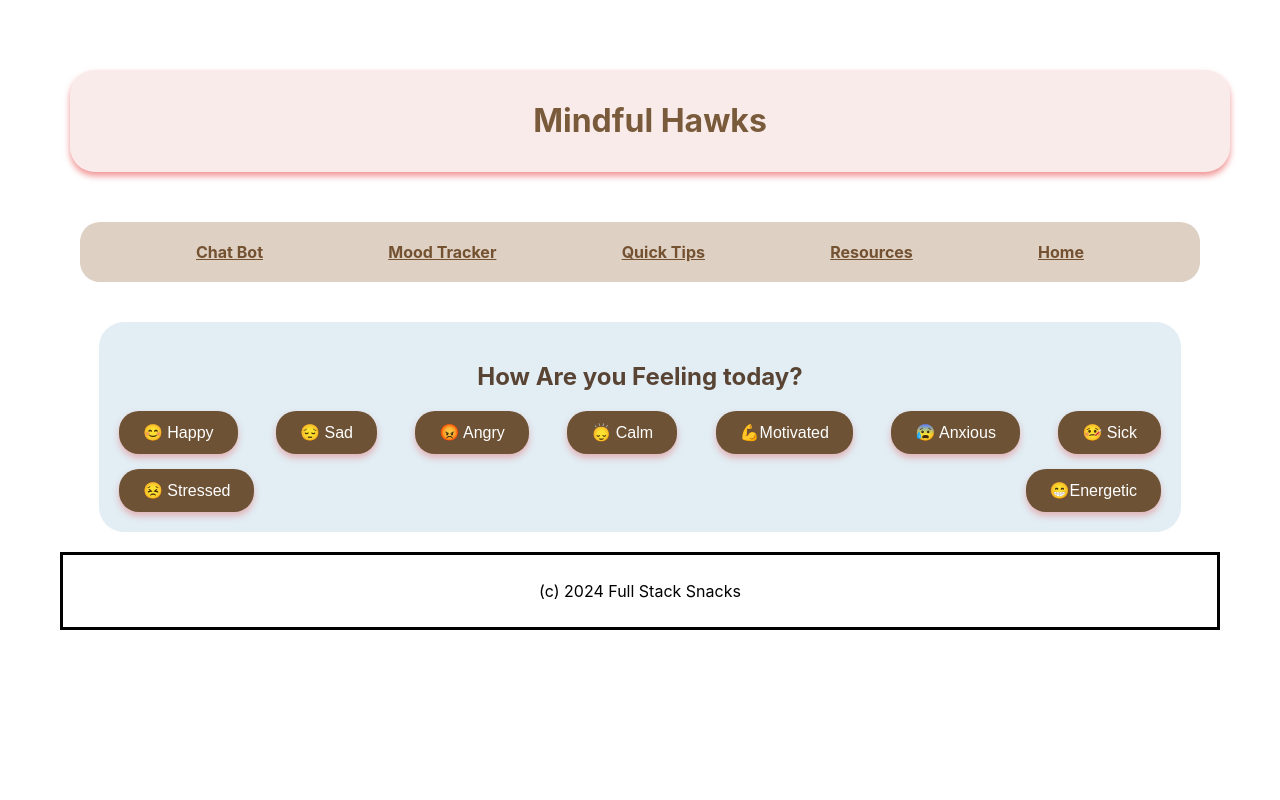
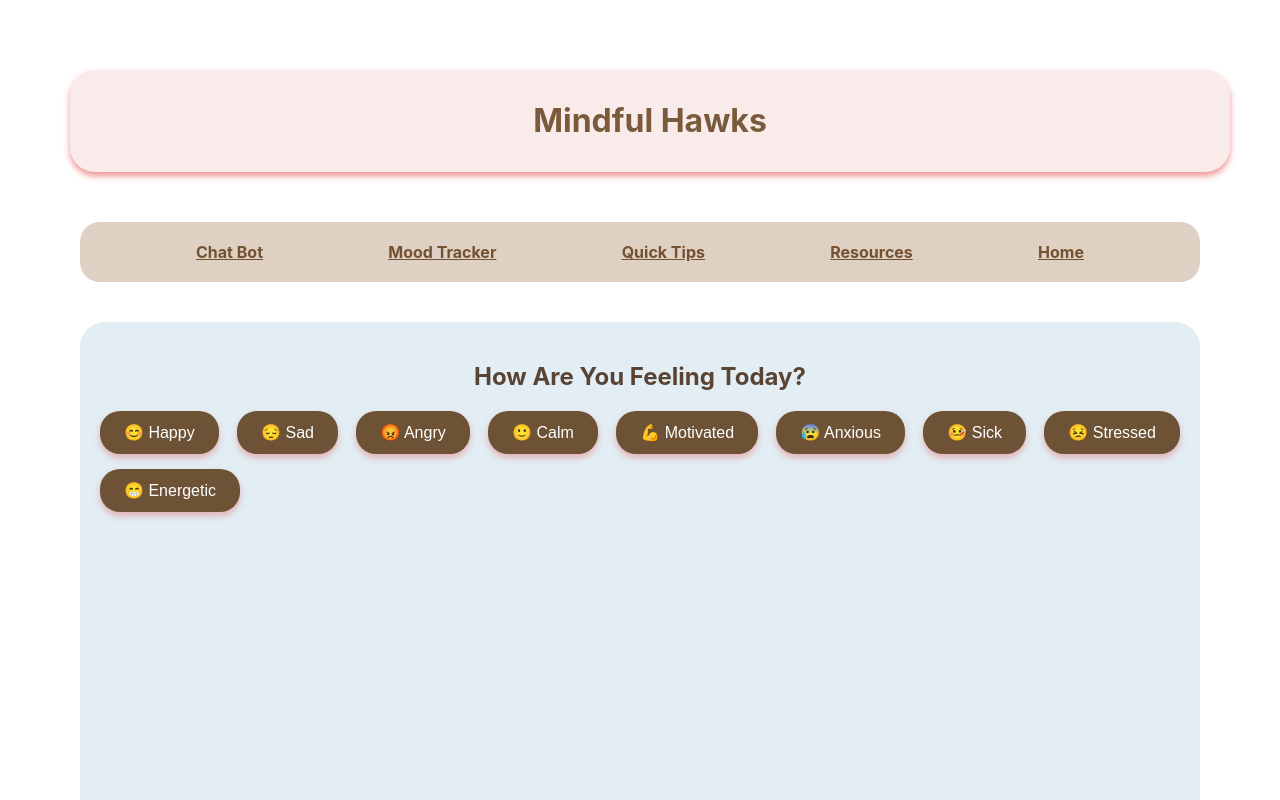
Before and after one commit to ayc325/lehigh-valley-hackathon, a React (Vite) app in the folder full_stack_snacks/: page /moodtracker in a window 1280 px wide. Shown: the top 800 px of the page. Built offline with nearby package versions, Linux system fonts and the light colour scheme.

Commit message:
merged mood insight and mood tracker into one

```diff
--- a/full_stack_snacks/src/components/MoodInsight.jsx
+++ /dev/null
@@ -1,76 +0,0 @@
-import React, { useState } from 'react';
-import { PieChart, Pie, Tooltip, Cell } from 'recharts';
-import MoodTracker from'./MoodTracker.jsx';
-
-
-const COLORS = [
-    "#FF5733", // Red-Orange
-    "#33FF57", // Green
-    "#3357FF", // Blue
-    "#F1C40F", // Yellow
-    "#8E44AD", // Purple
-    "#E67E22"  // Carrot Orange
-];
-
-const MoodInsight = () => {
-    // Local state to manage the counts
-    const [happyC, setHappyC] = useState(0);
-    const [sadC, setSadC] = useState(0);
-    const [angryC, setAngryC] = useState(0);
-    const [calmC, setCalmC] = useState(0);
-    const [motivatedC, setMotivatedC] = useState(0);
-    const [anxiousC, setAnxiousC] = useState(0);
-    const [sickC, setSickC] = useState(0);
-    const [stressedC, setStressedC] = useState(0);
-    const [energeticC, setEnergeticC] = useState(0);
-
-    // You can either manually set these counts or retrieve them from another component
-    // Pass these setters to MoodTracker to update counts based on user interaction
-
-    const data = [
-        { name: 'Happy', value: happyC },
-        { name: 'Sad', value: sadC },
-        { name: 'Angry', value: angryC },
-        { name: 'Calm', value: calmC },
-        { name: 'Motivated', value: motivatedC },
-        { name: 'Anxious', value: anxiousC },
-        { name: 'Sick', value: sickC },
-        { name: 'Stressed', value: stressedC },
-        { name: 'Energetic', value: energeticC }
-    ];
-
-    return (
-        <div>
-            <MoodTracker
-                setHappyC={setHappyC}
-                setSadC={setSadC}
-                setAngryC={setAngryC}
-                setCalmC={setCalmC}
-                setMotivatedC={setMotivatedC}
-                setAnxiousC={setAnxiousC}
-                setSickC={setSickC}
-                setStressedC={setStressedC}
-                setEnergeticC={setEnergeticC}
-            />
-
-            <PieChart width = {400} height = {400}>
-                <Pie
-                    data={data}
-                    cx={200}
-                    cy={200}
-                    outerRadius = {150}
-                    fill="#8884d8"
-                    dataKey = "value"
-                    label
-                >
-                    {data.map((entry, index) => (
-                        <Cell key={`cell-${index}`} fill={COLORS[index % COLORS.length]} />
-                    ))}
-                </Pie>
-                <Tooltip />
-            </PieChart>
-        </div>
-    );
-}
-
-export default MoodInsight;
--- a/full_stack_snacks/src/components/MoodTracker.jsx
+++ b/full_stack_snacks/src/components/MoodTracker.jsx
@@ -1,14 +1,24 @@
-import React, { useState } from 'react';
-import Calendar from 'react-calendar';
-import 'react-calendar/dist/Calendar.css';
-import {useEffect } from "react";
-import './MoodTracker.css';
+import React, { useState, useEffect } from 'react';
+import { PieChart, Pie, Tooltip, Cell } from 'recharts';
+import './MoodTracker.css'; // Assuming the CSS is for styling
 
+const COLORS = ['#FF6384', '#36A2EB', '#FFCE56', '#4BC0C0', '#9966FF', '#FF9F40', '#FF4500', '#32CD32', '#FF9F9F'];
 
-const MoodTracker = () =>{
+const MoodTracker = () => {
+    // States for mood tracking and random phrase generation
     const [mood, setMood] = useState('');
-    const [message, setMessage] = useState('');
     const [randomPhrase, setRandomPhrase] = useState('');
+
+    // State for emotion counts
+    const [happyC, setHappyC] = useState(0);
+    const [sadC, setSadC] = useState(0);
+    const [angryC, setAngryC] = useState(0);
+    const [calmC, setCalmC] = useState(0);
+    const [motivatedC, setMotivatedC] = useState(0);
+    const [anxiousC, setAnxiousC] = useState(0);
+    const [sickC, setSickC] = useState(0);
+    const [stressedC, setStressedC] = useState(0);
+    const [energeticC, setEnergeticC] = useState(0);
 
     const moodPhrases = {
         Happy: [
@@ -58,6 +68,18 @@ const MoodTracker = () =>{
         ],
       };
 
+    const data = [
+        { name: 'Happy', value: happyC },
+        { name: 'Sad', value: sadC },
+        { name: 'Angry', value: angryC },
+        { name: 'Calm', value: calmC },
+        { name: 'Motivated', value: motivatedC },
+        { name: 'Anxious', value: anxiousC },
+        { name: 'Sick', value: sickC },
+        { name: 'Stressed', value: stressedC },
+        { name: 'Energetic', value: energeticC }
+    ];
+
     const getRandomPhrase = (selectedMood) => {
         const phrases = moodPhrases[selectedMood] || [];
         return phrases[Math.floor(Math.random() * phrases.length)];
@@ -65,44 +87,92 @@ const MoodTracker = () =>{
 
     const handleMoodChange = (selectedMood) => {
         setMood(selectedMood);
-        setRandomPhrase(getRandomPhrase(selectedMood))
+        setRandomPhrase(getRandomPhrase(selectedMood));
+
+        // Update emotion counts
+        switch (selectedMood) {
+            case 'Happy':
+                setHappyC(happyC + 1);
+                break;
+            case 'Sad':
+                setSadC(sadC + 1);
+                break;
+            case 'Angry':
+                setAngryC(angryC + 1);
+                break;
+            case 'Calm':
+                setCalmC(calmC + 1);
+                break;
+            case 'Motivated':
+                setMotivatedC(motivatedC + 1);
+                break;
+            case 'Anxious':
+                setAnxiousC(anxiousC + 1);
+                break;
+            case 'Sick':
+                setSickC(sickC + 1);
+                break;
+            case 'Stressed':
+                setStressedC(stressedC + 1);
+                break;
+            case 'Energetic':
+                setEnergeticC(energeticC + 1);
+                break;
+            default:
+                break;
+        }
     };
 
     useEffect(() => {
         document.body.classList.remove('sad-theme', 'happy-theme', 'stressed-theme', 'anxious-theme');
-
         if (mood === 'Sad') document.body.classList.add('sad-theme');
         if (mood === 'Happy') document.body.classList.add('happy-theme');
         if (mood === 'Stressed') document.body.classList.add('stressed-theme');
         if (mood === 'Anxious') document.body.classList.add('anxious-theme');
     }, [mood]);
-    return(
-        <div className = "mood">
-            <h2>How Are you Feeling today?</h2>
-            <div className= "mood-options">
-                <button button className="mood-button" onClick={() => handleMoodChange('Happy')}>😊 Happy</button>
-                <button button className="mood-button" onClick={() => handleMoodChange('Sad')}>😔 Sad</button>
-                <button button className="mood-button" onClick={() => handleMoodChange('Angry')}> 😡 Angry </button>
-                <button button className="mood-button" onClick={() => handleMoodChange('Calm')}>🙂‍↕️ Calm</button>
-                <button button className="mood-button" onClick={() => handleMoodChange('Motivated')}> 💪Motivated </button>
-                <button button className="mood-button" onClick={() => handleMoodChange('Anxious')}> 😰 Anxious </button>
-                <button button className="mood-button" onClick={() => handleMoodChange('Sick')}> 🤒 Sick </button>
-                <button button className="mood-button" onClick={() => handleMoodChange('Stressed')}>😣 Stressed</button>
-                <button button className="mood-button" onClick={() => handleMoodChange('Energetic')}>😁Energetic</button>
+
+    return (
+        <div className="mood">
+            <h2>How Are You Feeling Today?</h2>
+            <div className="mood-options">
+                <button className="mood-button" onClick={() => handleMoodChange('Happy')}>😊 Happy</button>
+                <button className="mood-button" onClick={() => handleMoodChange('Sad')}>😔 Sad</button>
+                <button className="mood-button" onClick={() => handleMoodChange('Angry')}>😡 Angry</button>
+                <button className="mood-button" onClick={() => handleMoodChange('Calm')}>🙂 Calm</button>
+                <button className="mood-button" onClick={() => handleMoodChange('Motivated')}>💪 Motivated</button>
+                <button className="mood-button" onClick={() => handleMoodChange('Anxious')}>😰 Anxious</button>
+                <button className="mood-button" onClick={() => handleMoodChange('Sick')}>🤒 Sick</button>
+                <button className="mood-button" onClick={() => handleMoodChange('Stressed')}>😣 Stressed</button>
+                <button className="mood-button" onClick={() => handleMoodChange('Energetic')}>😁 Energetic</button>
             </div>
-            {mood && <p className = "mood-message">{message}</p>}
             {mood && <p className="random-phrase">{randomPhrase}</p>}
 
-            {mood === 'Sad' ||mood === 'Angry' || mood === 'Stressed' || mood === 'Anxious' ? (
-                <div> <p className="chatbot-prompt">
+            {/* Display ChatBot prompt based on mood */}
+            {['Sad', 'Angry', 'Stressed', 'Anxious'].includes(mood) && (
+                <p className="chatbot-prompt">
                     Try chatting with our <a href="#">ChatBot</a>.
                 </p>
+            )}
 
+            {/* Pie Chart for visualizing mood counts */}
+            <PieChart width={400} height={400}>
+                <Pie
+                    data={data}
+                    cx={200}
+                    cy={200}
+                    outerRadius={150}
+                    fill="#8884d8"
+                    dataKey="value"
+                    label
+                >
+                    {data.map((entry, index) => (
+                        <Cell key={`cell-${index}`} fill={COLORS[index % COLORS.length]} />
+                    ))}
+                </Pie>
+                <Tooltip />
+            </PieChart>
         </div>
-            ):null}
-        </div>
-
     );
-} //stuff
+};
 
 export default MoodTracker;
```
Also changed, not shown: full_stack_snacks/src/components/MoodInsight.css (deleted). Lines whose indentation alone changed are shown as unchanged.
